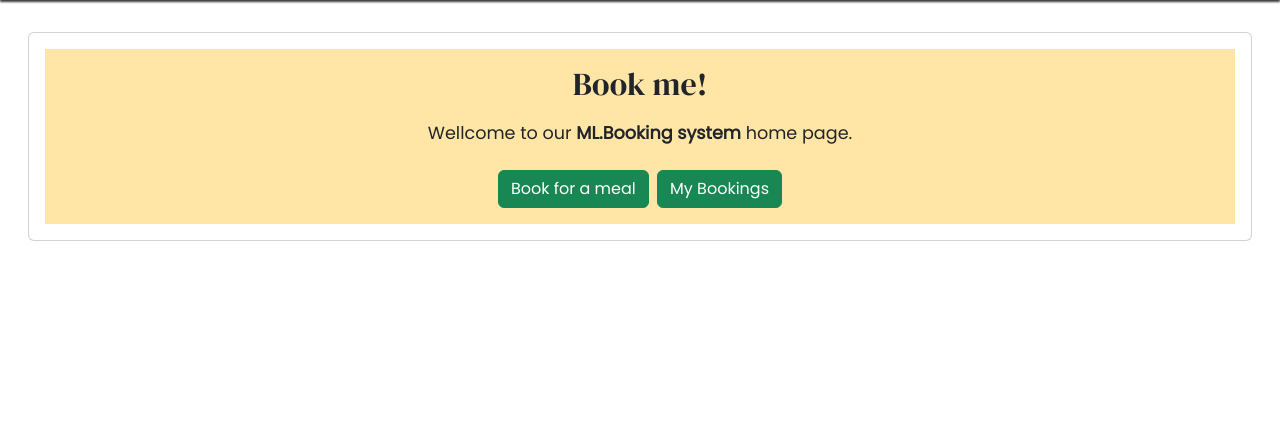
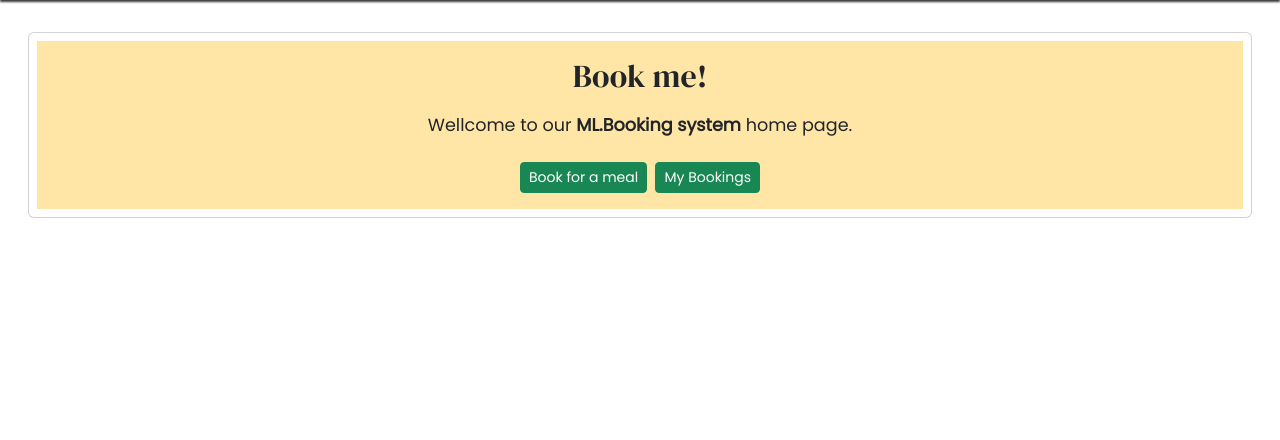
Before and after one commit to kasemdeautsch/PP4, a Django app: page / in a window 1280 px wide. Shown: the part 62-502 px from the top of the page. Run offline with Django 4.2, Linux system fonts and the light colour scheme; the visitor is signed in with stand-in values (Sample User, id 1); parts of the project's set-up code (start-up, migrations or seed data) failed here and were passed over; some libraries are stand-ins or nearby versions.

Commit message:
reduce padding and button size on main page

```diff
--- a/booking/templates/booking/index.html
+++ b/booking/templates/booking/index.html
@@ -7,7 +7,7 @@
   <div class="row">
     <!-- Landing page Column Bootstrap card -->
     <div class="col-12 mt-3 left">
-      <div class="card m-3 p-3">
+      <div class="card m-3 p-2">
         <div class="card-body text-center card-color">
           <h1 class="card-title mb-3 h2">Book me!</h1>
           <p class="card-text mb-4">
@@ -15,12 +15,12 @@
           </p>
           <!-- Check if there is logged in user to display buttons -->
           {% if user.is_authenticated %}
-          <a href="{% url 'make_reservation' %}" class="btn btn-success"
+          <a href="{% url 'make_reservation' %}" class="btn btn-success btn-sm"
             >Book for a meal</a
           >
           <a
             href="{% url 'reservations' %}"
-            class="btn btn-success ms-1"
+            class="btn btn-success ms-1 btn-sm"
             >My Bookings</a
           >
           {% else %}
--- a/resturant/settings.py
+++ b/resturant/settings.py
@@ -30,7 +30,7 @@ TEMPLATES_DIR = os.path.join(BASE_DIR, 'templates')
 SECRET_KEY = os.environ.get("SECRET_KEY")
 
 # SECURITY WARNING: don't run with debug turned on in production!
-DEBUG = False
+DEBUG = True
 
 ALLOWED_HOSTS = ['8000-kasemdeautsch-pp4-rol7zn3brnf.ws.codeinstitute-ide.net',
                  '127.0.0.1',
```
Also changed, not shown: static/images/testing/Galaxy-S8.png (added), static/images/testing/desktop.png (added), static/images/testing/iPad-Mini.png (added), static/images/testing/iPhone-SE.png (added).
